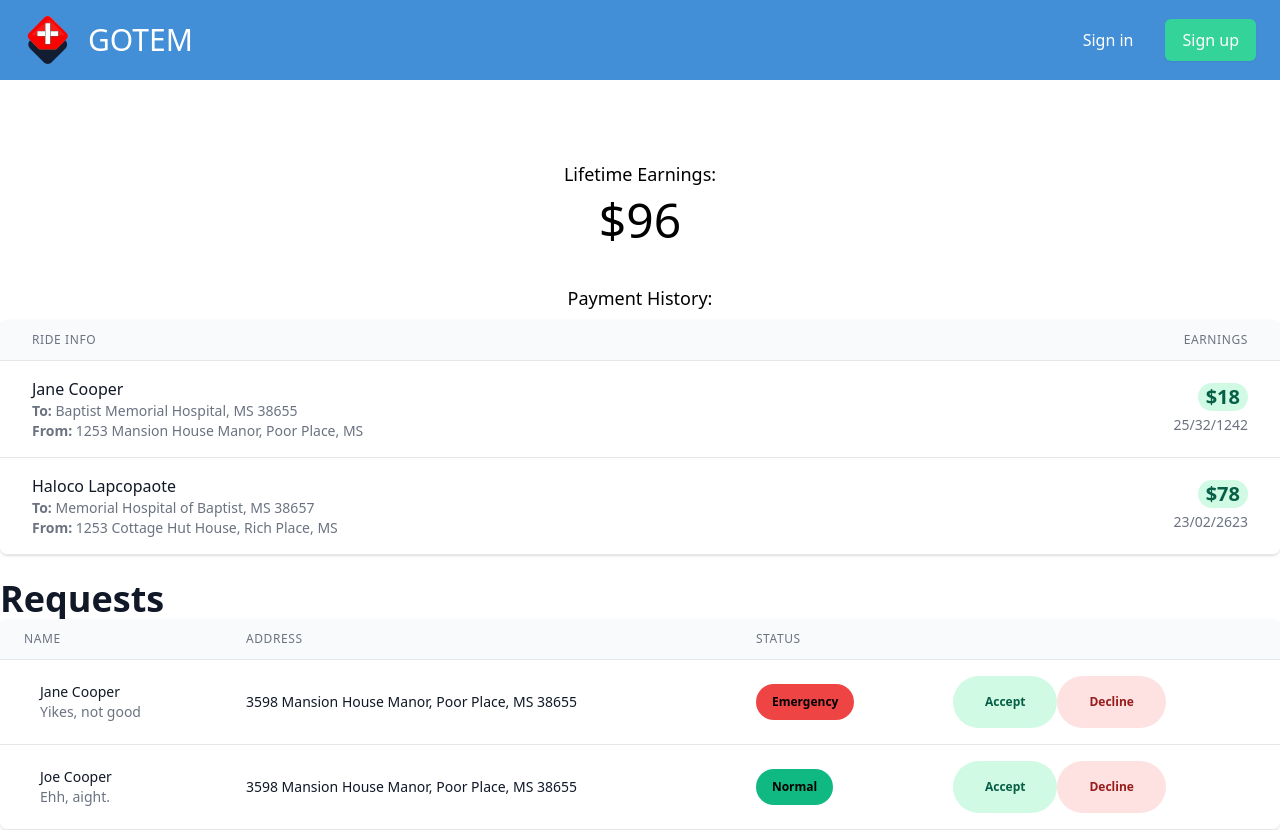
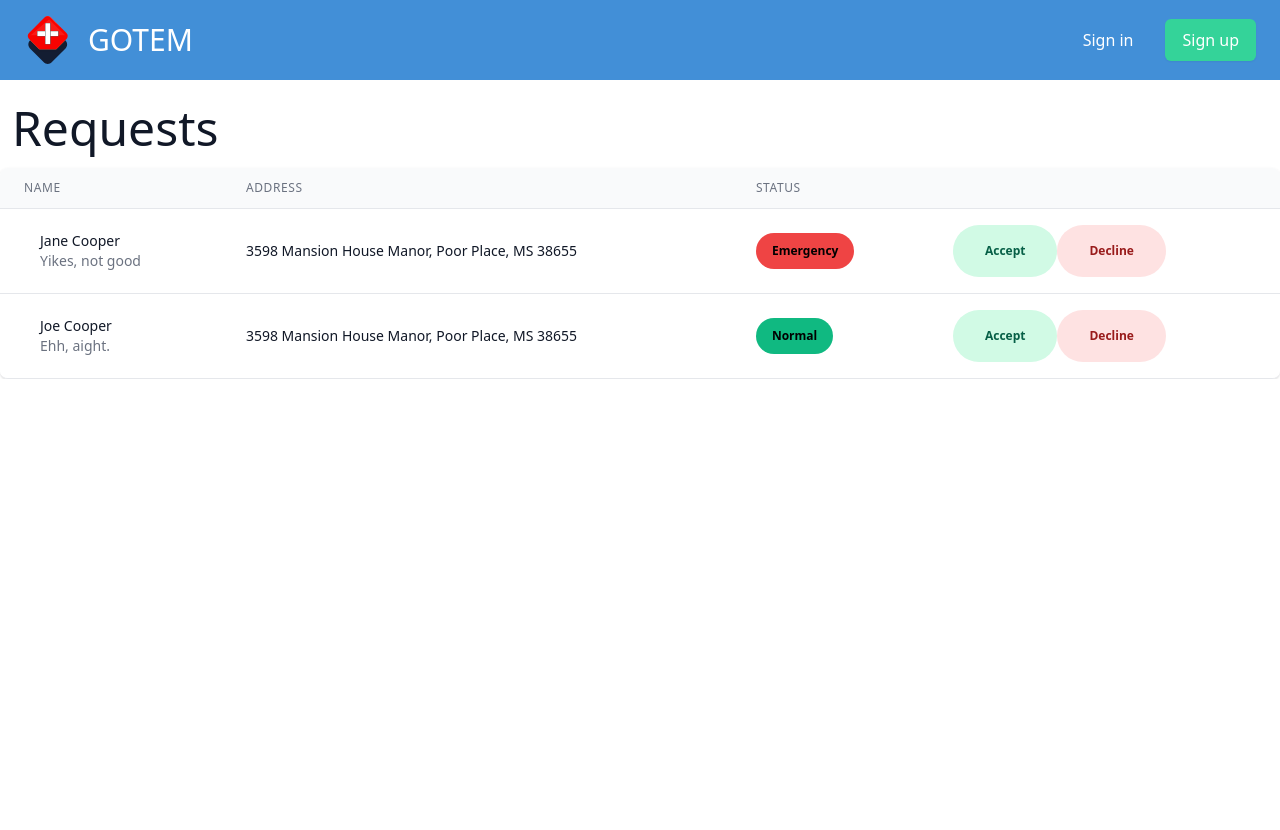
Before and after one commit to soumildatta/gotem, a React (Create React App) app: page / in a window 1280 px wide. After the commit the page ends 800 px from the top, so only its background shows below. Built offline with nearby package versions, Linux system fonts and the light colour scheme.

Commit message:
Formatted title to look better

```diff
--- a/src/App.jsx
+++ b/src/App.jsx
@@ -7,7 +7,7 @@ function App() {
     <div className="App overflow-x-hidden overflow-y-hidden">
       <Navbar />
       <div className="overflow-x-hidden overflow-y-hidden">
-        <DriverPayments />
+        {/* <DriverPayments /> */}
         <Requests />
       </div>
     </div>
--- a/src/requests/Requests.jsx
+++ b/src/requests/Requests.jsx
@@ -19,7 +19,7 @@ const Requests = () => {
     return (
 
         <div class="flex flex-col">
-        <h2 className="mt-6 text-center text-4xl font-extrabold text-gray-900 flex justify-left ">Requests</h2>
+        <h2 className="mt-6 text-center text-5xl font-medium ml-3 mb-4 text-gray-900 flex justify-left ">Requests</h2>
         <div class="-my-2 overflow-x-auto sm:-mx-6 lg:-mx-8">
         <div class="py-2 align-middle inline-block min-w-full sm:px-6 lg:px-8">
           <div class="shadow overflow-hidden border-b border-gray-200 sm:rounded-lg">
```
